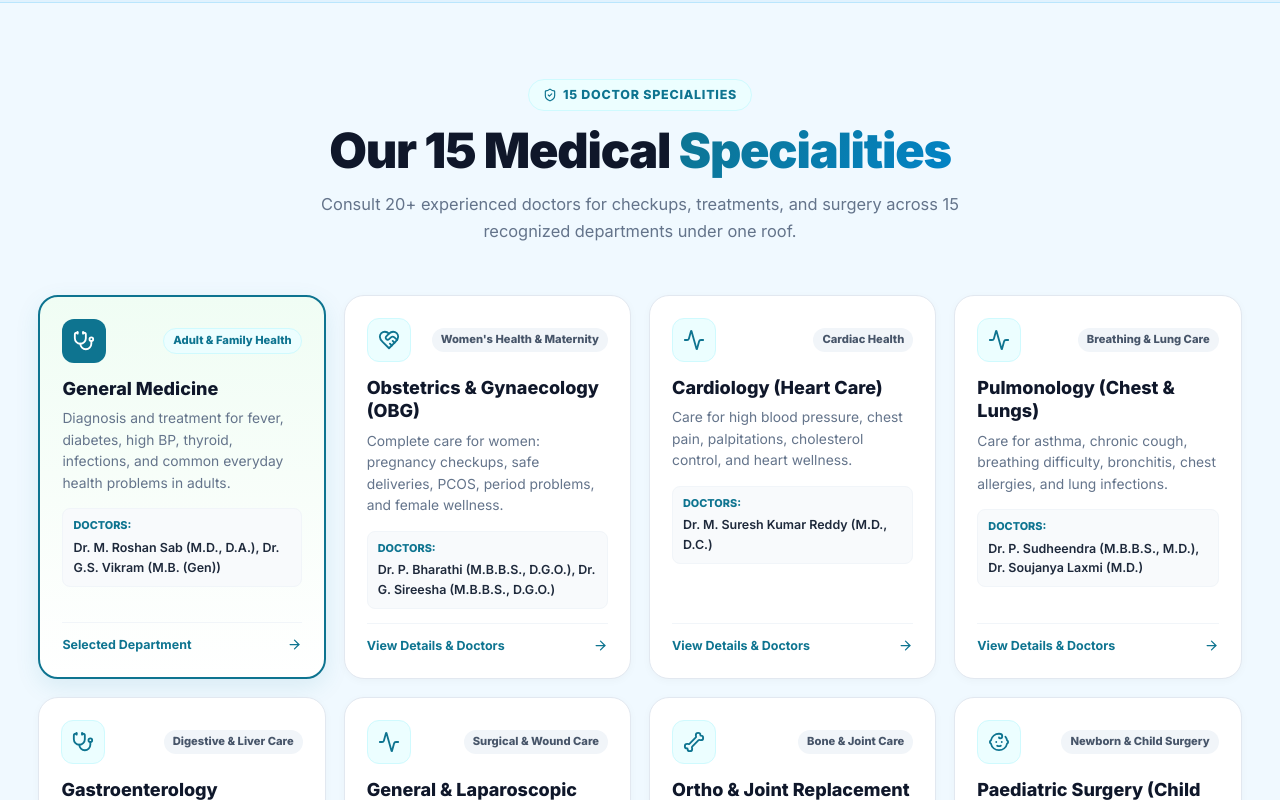
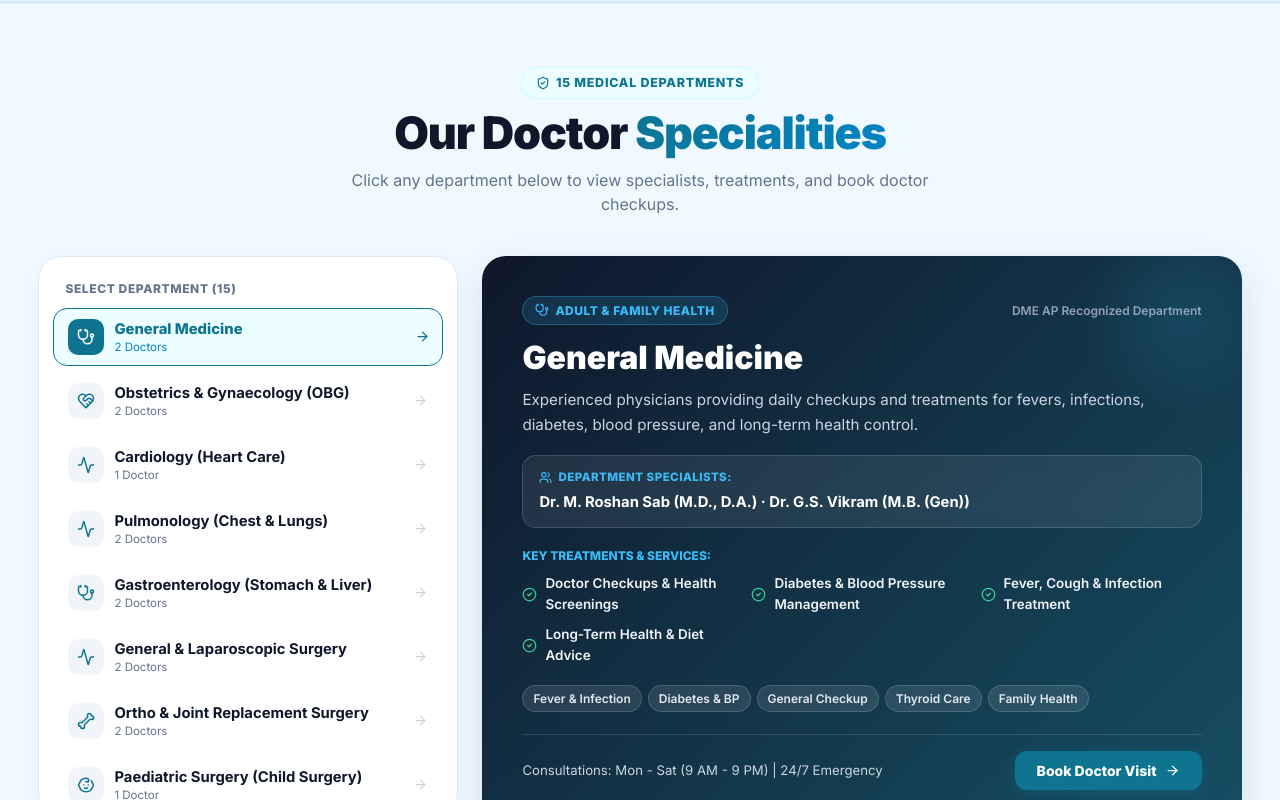
Before and after one commit to adradivya001/sreenivasa, a React (Vite) app: page / in a window 1280 px wide. Shown: the part 900-1700 px from the top of the page. Built offline with nearby package versions, Linux system fonts and the light colour scheme.

Commit message:
refactor: make specialities section concise and compact with interactive 2-column layout

```diff
--- a/src/components/sections/Specialities.tsx
+++ b/src/components/sections/Specialities.tsx
@@ -2,7 +2,8 @@ import { useState } from 'react';
 import { motion, AnimatePresence } from 'framer-motion';
 import {
   Stethoscope, Activity, HeartHandshake, Baby,
-  Brain, Bone, Ear, ArrowRight, CheckCircle2, ShieldCheck, UserCheck, User
+  Brain, Bone, Ear, ArrowRight, CheckCircle2, ShieldCheck,
+  UserCheck, Users, Sparkles
 } from 'lucide-react';
 import { specialities, Speciality } from '@/content/specialities';
 import { useInView, useReducedMotion } from '@/hooks';
@@ -33,7 +34,7 @@ export function Specialities() {
       aria-labelledby="specialities-heading"
       style={{
         background: '#F0F9FF',
-        padding: 'clamp(3.5rem, 6vw, 6rem) 0',
+        padding: 'clamp(3rem, 5vw, 4.5rem) 0',
         borderBottom: '1px solid #CFFAFE',
       }}
     >
@@ -41,29 +42,29 @@ export function Specialities() {
 
         {/* Section Header */}
         <motion.div
-          initial={reducedMotion ? false : { opacity: 0, y: 20 }}
+          initial={reducedMotion ? false : { opacity: 0, y: 18 }}
           animate={inView ? { opacity: 1, y: 0 } : {}}
-          transition={{ duration: 0.55, ease: EASE }}
-          style={{ textAlign: 'center', marginBottom: 'clamp(2.5rem, 4vw, 4rem)' }}
+          transition={{ duration: 0.5, ease: EASE }}
+          style={{ textAlign: 'center', marginBottom: 'clamp(1.75rem, 3vw, 2.75rem)' }}
         >
           <div style={{
             display: 'inline-flex', alignItems: 'center', gap: '6px',
             padding: '5px 14px', borderRadius: '100px', background: '#ECFEFF',
             border: '1px solid #CFFAFE', color: '#0E7490', fontSize: '0.78rem',
-            fontWeight: 750, letterSpacing: '0.06em', textTransform: 'uppercase', marginBottom: '0.75rem'
+            fontWeight: 750, letterSpacing: '0.06em', textTransform: 'uppercase', marginBottom: '0.6rem'
           }}>
-            <ShieldCheck size={14} color="#0E7490" /> 15 DOCTOR SPECIALITIES
+            <ShieldCheck size={14} color="#0E7490" /> 15 MEDICAL DEPARTMENTS
           </div>
           <h2
             id="specialities-heading"
             style={{
               fontFamily: 'Inter, system-ui, sans-serif',
-              fontSize: 'clamp(2.2rem, 3.8vw, 3.2rem)', fontWeight: 850,
+              fontSize: 'clamp(2rem, 3.5vw, 2.85rem)', fontWeight: 850,
               lineHeight: 1.15, letterSpacing: '-0.025em', color: '#0F172A',
               maxWidth: 760, margin: '0 auto',
             }}
           >
-            Our 15 Medical{' '}
+            Our Doctor{' '}
             <span style={{
               background: 'linear-gradient(135deg, #0E7490 0%, #0284C7 100%)',
               WebkitBackgroundClip: 'text',
@@ -73,164 +74,199 @@ export function Specialities() {
             </span>
           </h2>
           <p style={{
-            marginTop: '12px', color: '#64748B', fontSize: '1.025rem',
-            maxWidth: 680, margin: '12px auto 0', lineHeight: 1.6
+            marginTop: '8px', color: '#64748B', fontSize: '1rem',
+            maxWidth: 640, margin: '8px auto 0', lineHeight: 1.55
           }}>
-            Consult 20+ experienced doctors for checkups, treatments, and surgery across 15 recognized departments under one roof.
+            Click any department below to view specialists, treatments, and book doctor checkups.
           </p>
         </motion.div>
 
-        {/* 15 Department Cards Grid */}
+        {/* ── CONCISE 2-COLUMN INTERACTIVE SHOWCASE ──────────────── */}
+        <div
+          className="specialities-split-layout"
+          style={{
+            display: 'grid',
+            gridTemplateColumns: 'minmax(300px, 420px) 1fr',
+            gap: '24px',
+            alignItems: 'stretch',
+          }}
+        >
+          {/* ══ LEFT: Interactive Compact Department Selector ════ */}
+          <div
+            style={{
+              background: '#FFFFFF',
+              borderRadius: '24px',
+              padding: '14px',
+              border: '1px solid #E2E8F0',
+              boxShadow: '0 4px 20px rgba(0,0,0,0.03)',
+              maxHeight: '560px',
+              overflowY: 'auto',
+              display: 'flex',
+              flexDirection: 'column',
+              gap: '6px',
+            }}
+            className="custom-dept-scroll"
+          >
             <div style={{
-          display: 'grid',
-          gridTemplateColumns: 'repeat(auto-fit, minmax(280px, 1fr))',
-          gap: '18px',
-          marginBottom: '3rem',
+              fontSize: '0.75rem',
+              fontWeight: 800,
+              color: '#64748B',
+              textTransform: 'uppercase',
+              letterSpacing: '0.05em',
+              padding: '8px 12px 4px 12px',
             }}>
-          {specialities.map((spec, index) => {
+              Select Department (15)
+            </div>
+
+            {specialities.map((spec) => {
               const SpecIcon = iconMap[spec.icon] ?? Stethoscope;
               const isSelected = spec.slug === selectedSlug;
 
               return (
-              <motion.div
+                <button
                   key={spec.slug}
-                initial={reducedMotion ? false : { opacity: 0, y: 20 }}
-                animate={inView ? { opacity: 1, y: 0 } : {}}
-                transition={{ duration: 0.45, delay: Math.min(index * 0.04, 0.4), ease: EASE }}
-                whileHover={reducedMotion ? {} : { y: -4, boxShadow: '0 12px 30px rgba(14, 116, 144, 0.12)' }}
                   onClick={() => setSelectedSlug(spec.slug)}
                   style={{
-                  background: isSelected ? 'linear-gradient(180deg, #F0FDF4 0%, #FFFFFF 100%)' : '#FFFFFF',
-                  borderRadius: '20px',
-                  padding: '22px',
-                  border: isSelected ? '2px solid #0E7490' : '1px solid #E2E8F0',
-                  boxShadow: isSelected ? '0 8px 24px rgba(14, 116, 144, 0.1)' : '0 2px 8px rgba(0,0,0,0.03)',
-                  cursor: 'pointer',
-                  display: 'flex',
-                  flexDirection: 'column',
-                  justifyContent: 'space-between',
-                  transition: 'all 240ms ease',
-                  position: 'relative',
-                }}
-              >
-                <div>
-                  <div style={{ display: 'flex', alignItems: 'center', justifyContent: 'space-between', marginBottom: '14px' }}>
-                    <div style={{
-                      width: 44, height: 44, borderRadius: '12px',
-                      background: isSelected ? '#0E7490' : '#ECFEFF',
-                      border: isSelected ? 'none' : '1px solid #CFFAFE',
-                      display: 'flex', alignItems: 'center', justifyContent: 'center',
-                    }}>
-                      <SpecIcon size={22} color={isSelected ? '#FFFFFF' : '#0E7490'} />
-                    </div>
-                    {spec.badge && (
-                      <span style={{
-                        fontSize: '0.7rem',
-                        fontWeight: 750,
-                        padding: '3px 9px',
-                        borderRadius: '100px',
-                        background: isSelected ? '#ECFEFF' : '#F1F5F9',
-                        color: isSelected ? '#0E7490' : '#475569',
-                        border: isSelected ? '1px solid #CFFAFE' : 'none',
-                      }}>
-                        {spec.badge}
-                      </span>
-                    )}
-                  </div>
-
-                  <h3 style={{
-                    fontFamily: 'Inter, system-ui, sans-serif',
-                    fontSize: '1.125rem',
-                    fontWeight: 800,
-                    color: '#0F172A',
-                    margin: '0 0 8px 0',
-                    lineHeight: 1.3,
-                  }}>
-                    {spec.name}
-                  </h3>
-
-                  <p style={{
-                    fontSize: '0.865rem',
-                    color: '#64748B',
-                    lineHeight: 1.55,
-                    margin: '0 0 14px 0',
-                  }}>
-                    {spec.description}
-                  </p>
-
-                  {spec.doctorsList && spec.doctorsList.length > 0 && (
-                    <div style={{
-                      background: '#F8FAFC',
-                      padding: '8px 10px',
-                      borderRadius: '8px',
-                      border: '1px solid #F1F5F9',
-                      marginBottom: '14px',
-                    }}>
-                      <div style={{ fontSize: '0.68rem', fontWeight: 750, color: '#0E7490', textTransform: 'uppercase', marginBottom: '3px' }}>
-                        Doctors:
-                      </div>
-                      <div style={{ fontSize: '0.78rem', color: '#1E293B', fontWeight: 600 }}>
-                        {spec.doctorsList.join(', ')}
-                      </div>
-                    </div>
-                  )}
-                </div>
-
-                <div style={{
-                  borderTop: '1px solid #F1F5F9',
-                  paddingTop: '12px',
                     display: 'flex',
                     alignItems: 'center',
                     justifyContent: 'space-between',
+                    gap: '12px',
+                    padding: '10px 14px',
+                    borderRadius: '14px',
+                    border: isSelected ? '1.5px solid #0E7490' : '1px solid transparent',
+                    background: isSelected ? '#ECFEFF' : 'transparent',
+                    cursor: 'pointer',
+                    textAlign: 'left',
+                    transition: 'all 160ms ease',
+                    width: '100%',
+                    boxSizing: 'border-box',
+                  }}
+                  className={`dept-nav-btn ${isSelected ? 'active' : ''}`}
+                >
+                  <div style={{ display: 'flex', alignItems: 'center', gap: '10px', minWidth: 0 }}>
+                    <div style={{
+                      width: '36px',
+                      height: '36px',
+                      borderRadius: '10px',
+                      background: isSelected ? '#0E7490' : '#F1F5F9',
+                      color: isSelected ? '#FFFFFF' : '#0E7490',
+                      display: 'flex',
+                      alignItems: 'center',
+                      justifyContent: 'center',
+                      flexShrink: 0,
+                      transition: 'all 160ms ease',
                     }}>
-                  <span style={{ fontSize: '0.78rem', fontWeight: 700, color: '#0E7490' }}>
-                    {isSelected ? 'Selected Department' : 'View Details & Doctors'}
-                  </span>
-                  <ArrowRight size={15} color="#0E7490" />
+                      <SpecIcon size={18} />
                     </div>
-              </motion.div>
+
+                    <div style={{ minWidth: 0 }}>
+                      <div style={{
+                        fontSize: '0.925rem',
+                        fontWeight: isSelected ? 800 : 650,
+                        color: isSelected ? '#0E7490' : '#0F172A',
+                        lineHeight: 1.25,
+                        whiteSpace: 'nowrap',
+                        overflow: 'hidden',
+                        textOverflow: 'ellipsis',
+                      }}>
+                        {spec.name}
+                      </div>
+                      <div style={{
+                        fontSize: '0.72rem',
+                        color: isSelected ? '#0284C7' : '#64748B',
+                        marginTop: '2px',
+                        whiteSpace: 'nowrap',
+                        overflow: 'hidden',
+                        textOverflow: 'ellipsis',
+                      }}>
+                        {spec.doctorsList && spec.doctorsList.length > 0
+                          ? `${spec.doctorsList.length} Doctor${spec.doctorsList.length > 1 ? 's' : ''}`
+                          : spec.badge || 'Specialist Care'}
+                      </div>
+                    </div>
+                  </div>
+
+                  <ArrowRight
+                    size={15}
+                    color={isSelected ? '#0E7490' : '#CBD5E1'}
+                    style={{
+                      flexShrink: 0,
+                      transform: isSelected ? 'translateX(2px)' : 'none',
+                      transition: 'transform 160ms ease',
+                    }}
+                  />
+                </button>
               );
             })}
           </div>
 
-        {/* Selected Specialty Deep Dive Banner */}
+          {/* ══ RIGHT: Active Speciality Spotlight Card ════ */}
+          <div style={{ minWidth: 0 }}>
             <AnimatePresence mode="wait">
               <motion.div
                 key={currentSpeciality.slug}
-            initial={reducedMotion ? false : { opacity: 0, y: 15 }}
-            animate={{ opacity: 1, y: 0 }}
-            exit={{ opacity: 0, y: -15 }}
-            transition={{ duration: 0.35, ease: EASE }}
+                initial={reducedMotion ? false : { opacity: 0, y: 10, scale: 0.98 }}
+                animate={{ opacity: 1, y: 0, scale: 1 }}
+                exit={{ opacity: 0, y: -10, scale: 0.98 }}
+                transition={{ duration: 0.28, ease: EASE }}
                 style={{
                   background: 'linear-gradient(135deg, #0F172A 0%, #164E63 100%)',
                   borderRadius: '24px',
-              padding: 'clamp(1.75rem, 3.5vw, 2.75rem)',
+                  padding: 'clamp(1.75rem, 3.5vw, 2.5rem)',
                   color: '#FFFFFF',
-              boxShadow: '0 16px 40px rgba(15, 23, 42, 0.15)',
+                  boxShadow: '0 16px 40px rgba(15, 23, 42, 0.12)',
+                  height: '100%',
+                  boxSizing: 'border-box',
+                  display: 'flex',
+                  flexDirection: 'column',
+                  justifyContent: 'space-between',
                   position: 'relative',
                   overflow: 'hidden',
                 }}
               >
+                {/* Decorative background circle */}
                 <div style={{
-              display: 'grid',
-              gridTemplateColumns: 'repeat(12, 1fr)',
-              gap: '24px',
+                  position: 'absolute',
+                  top: '-40px',
+                  right: '-40px',
+                  width: '200px',
+                  height: '200px',
+                  borderRadius: '50%',
+                  background: 'radial-gradient(circle, rgba(56, 189, 248, 0.12) 0%, transparent 70%)',
+                  pointerEvents: 'none',
+                }} />
+
+                <div>
+                  {/* Top Badge & Header */}
+                  <div style={{ display: 'flex', alignItems: 'center', justifyContent: 'space-between', marginBottom: '14px', flexWrap: 'wrap', gap: '8px' }}>
+                    <div style={{
+                      display: 'inline-flex',
                       alignItems: 'center',
+                      gap: '6px',
+                      padding: '4px 12px',
+                      borderRadius: '100px',
+                      background: 'rgba(56, 189, 248, 0.15)',
+                      border: '1px solid rgba(56, 189, 248, 0.3)',
+                      fontSize: '0.75rem',
+                      fontWeight: 750,
+                      color: '#38BDF8',
+                      letterSpacing: '0.04em',
+                      textTransform: 'uppercase',
                     }}>
-              <div style={{ gridColumn: 'span 8' }}>
-                <div style={{
-                  display: 'inline-flex', alignItems: 'center', gap: '6px',
-                  padding: '4px 12px', borderRadius: '100px', background: 'rgba(255,255,255,0.15)',
-                  fontSize: '0.75rem', fontWeight: 750, color: '#38BDF8', letterSpacing: '0.04em', textTransform: 'uppercase', marginBottom: '12px'
-                }}>
-                  <CurrentIcon size={14} color="#38BDF8" /> Department Overview
+                      <CurrentIcon size={14} color="#38BDF8" /> {currentSpeciality.badge || 'Speciality Overview'}
+                    </div>
+
+                    <span style={{ fontSize: '0.75rem', color: '#94A3B8', fontWeight: 600 }}>
+                      DME AP Recognized Department
+                    </span>
                   </div>
 
                   <h3 style={{
-                  fontSize: 'clamp(1.5rem, 2.5vw, 2.1rem)',
-                  fontWeight: 800,
+                    fontSize: 'clamp(1.5rem, 2.5vw, 2.2rem)',
+                    fontWeight: 850,
                     margin: '0 0 10px 0',
                     color: '#FFFFFF',
+                    lineHeight: 1.2,
                   }}>
                     {currentSpeciality.name}
                   </h3>
@@ -238,23 +274,34 @@ export function Specialities() {
                   <p style={{
                     fontSize: '0.95rem',
                     color: '#CBD5E1',
-                  lineHeight: 1.7,
+                    lineHeight: 1.65,
                     margin: '0 0 18px 0',
-                  maxWidth: '740px',
                   }}>
                     {currentSpeciality.fullOverview || currentSpeciality.description}
                   </p>
 
-                {currentSpeciality.doctorsList && (
+                  {/* Doctors on Board */}
+                  {currentSpeciality.doctorsList && currentSpeciality.doctorsList.length > 0 && (
                     <div style={{
                       background: 'rgba(255, 255, 255, 0.08)',
+                      backdropFilter: 'blur(8px)',
                       padding: '12px 16px',
-                    borderRadius: '12px',
-                    border: '1px solid rgba(255, 255, 255, 0.15)',
+                      borderRadius: '14px',
+                      border: '1px solid rgba(255, 255, 255, 0.14)',
                       marginBottom: '18px',
                     }}>
-                    <div style={{ fontSize: '0.75rem', fontWeight: 750, color: '#38BDF8', textTransform: 'uppercase', marginBottom: '4px' }}>
-                      Specialist Doctors on Board:
+                      <div style={{
+                        fontSize: '0.72rem',
+                        fontWeight: 750,
+                        color: '#38BDF8',
+                        textTransform: 'uppercase',
+                        letterSpacing: '0.04em',
+                        marginBottom: '4px',
+                        display: 'flex',
+                        alignItems: 'center',
+                        gap: '6px',
+                      }}>
+                        <Users size={13} color="#38BDF8" /> Department Specialists:
                       </div>
                       <div style={{ fontSize: '0.925rem', color: '#FFFFFF', fontWeight: 700 }}>
                         {currentSpeciality.doctorsList.join(' · ')}
@@ -262,34 +309,36 @@ export function Specialities() {
                     </div>
                   )}
 
-                {currentSpeciality.keyProcedures && (
+                  {/* Treatments / Services Checklist */}
+                  {currentSpeciality.keyProcedures && currentSpeciality.keyProcedures.length > 0 && (
                     <div style={{ marginBottom: '18px' }}>
-                    <div style={{ fontSize: '0.78rem', fontWeight: 750, color: '#38BDF8', textTransform: 'uppercase', marginBottom: '8px' }}>
+                      <div style={{ fontSize: '0.75rem', fontWeight: 750, color: '#38BDF8', textTransform: 'uppercase', marginBottom: '8px' }}>
                         Key Treatments & Services:
                       </div>
-                    <div style={{ display: 'grid', gridTemplateColumns: 'repeat(auto-fit, minmax(220px, 1fr))', gap: '8px' }}>
+                      <div style={{ display: 'grid', gridTemplateColumns: 'repeat(auto-fit, minmax(200px, 1fr))', gap: '8px' }}>
                         {currentSpeciality.keyProcedures.map((proc) => (
                           <div key={proc} style={{ display: 'flex', alignItems: 'center', gap: '8px' }}>
                             <CheckCircle2 size={15} color="#34D399" style={{ flexShrink: 0 }} />
-                          <span style={{ fontSize: '0.85rem', color: '#F1F5F9', fontWeight: 550 }}>{proc}</span>
+                            <span style={{ fontSize: '0.84rem', color: '#F1F5F9', fontWeight: 550 }}>{proc}</span>
                           </div>
                         ))}
                       </div>
                     </div>
                   )}
 
-                <div style={{ display: 'flex', flexWrap: 'wrap', gap: '8px' }}>
+                  {/* Tags */}
+                  <div style={{ display: 'flex', flexWrap: 'wrap', gap: '6px', marginBottom: '22px' }}>
                     {currentSpeciality.tags.map((tag) => (
                       <span
                         key={tag}
                         style={{
-                        padding: '4px 12px',
+                          padding: '3px 10px',
                           borderRadius: '100px',
-                        background: 'rgba(255,255,255,0.12)',
-                        border: '1px solid rgba(255,255,255,0.18)',
-                        fontSize: '0.78rem',
+                          background: 'rgba(255,255,255,0.1)',
+                          border: '1px solid rgba(255,255,255,0.15)',
+                          fontSize: '0.75rem',
                           color: '#E2E8F0',
-                        fontWeight: 600,
+                          fontWeight: 550,
                         }}
                       >
                         {tag}
@@ -298,48 +347,75 @@ export function Specialities() {
                   </div>
                 </div>
 
-              <div style={{ gridColumn: 'span 4', display: 'flex', flexDirection: 'column', gap: '14px', alignItems: 'flex-start' }}>
+                {/* Bottom Booking Row */}
                 <div style={{
-                  background: 'rgba(255,255,255,0.08)',
-                  backdropFilter: 'blur(10px)',
-                  padding: '20px',
-                  borderRadius: '16px',
-                  border: '1px solid rgba(255,255,255,0.15)',
-                  width: '100%',
-                  boxSizing: 'border-box',
+                  paddingTop: '16px',
+                  borderTop: '1px solid rgba(255, 255, 255, 0.12)',
+                  display: 'flex',
+                  alignItems: 'center',
+                  justifyContent: 'space-between',
+                  flexWrap: 'wrap',
+                  gap: '12px',
                 }}>
-                  <div style={{ fontSize: '0.825rem', color: '#94A3B8', marginBottom: '4px' }}>Doctor OPD Consultation</div>
-                  <div style={{ fontSize: '1.05rem', fontWeight: 800, color: '#FFFFFF', marginBottom: '12px' }}>
-                    Schedule {currentSpeciality.shortName || currentSpeciality.name} Visit
+                  <div style={{ fontSize: '0.825rem', color: '#CBD5E1' }}>
+                    Consultations: Mon - Sat (9 AM - 9 PM) | 24/7 Emergency
                   </div>
+
                   <button
                     onClick={() => scrollTo('appointment')}
                     style={{
-                      width: '100%',
-                      padding: '12px 18px',
+                      padding: '11px 22px',
                       borderRadius: '12px',
                       background: '#0E7490',
                       color: '#FFFFFF',
-                      fontSize: '0.9rem',
+                      fontSize: '0.875rem',
                       fontWeight: 750,
                       border: 'none',
                       cursor: 'pointer',
-                      display: 'flex',
+                      display: 'inline-flex',
                       alignItems: 'center',
-                      justifyContent: 'center',
                       gap: '8px',
                       boxShadow: '0 4px 16px rgba(14, 116, 144, 0.4)',
+                      transition: 'all 160ms ease',
                     }}
                   >
-                    Book Appointment <ArrowRight size={16} />
+                    Book Doctor Visit <ArrowRight size={15} />
                   </button>
-                </div>
-              </div>
                 </div>
               </motion.div>
             </AnimatePresence>
+          </div>
+        </div>
 
       </div>
+
+      <style>{`
+        .custom-dept-scroll {
+          scrollbar-width: thin;
+          scrollbar-color: #BAE6FD transparent;
+        }
+        .custom-dept-scroll::-webkit-scrollbar {
+          width: 5px;
+        }
+        .custom-dept-scroll::-webkit-scrollbar-thumb {
+          background-color: #BAE6FD;
+          border-radius: 10px;
+        }
+        .dept-nav-btn:hover {
+          background: #F0F9FF !important;
+        }
+        .dept-nav-btn.active:hover {
+          background: #ECFEFF !important;
+        }
+        @media (max-width: 860px) {
+          .specialities-split-layout {
+            grid-template-columns: 1fr !important;
+          }
+          .custom-dept-scroll {
+            max-height: 240px !important;
+          }
+        }
+      `}</style>
     </section>
   );
 }
```
Lines whose indentation alone changed are shown as unchanged.
